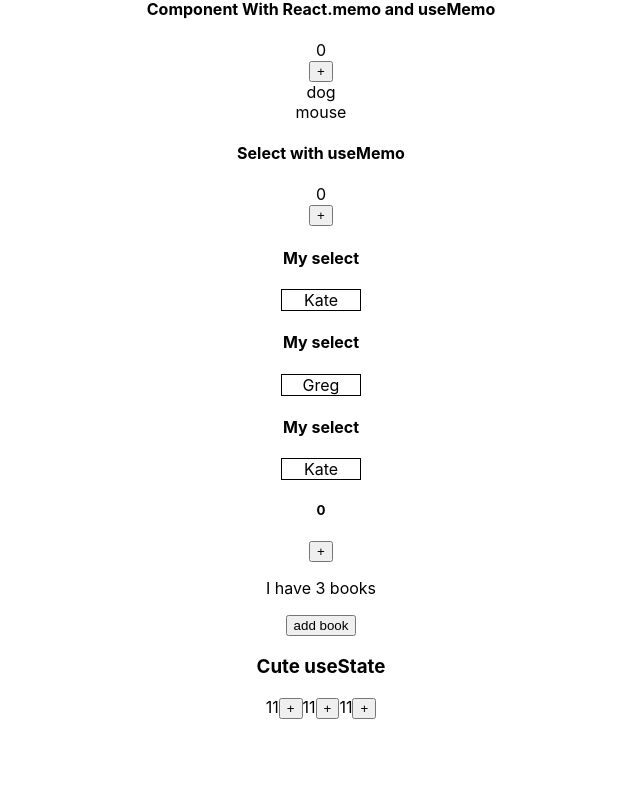
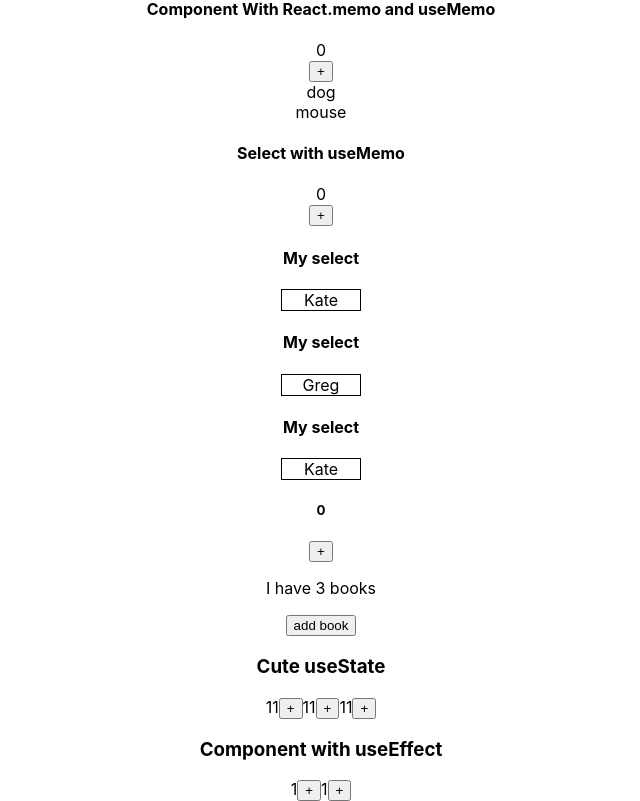
Before and after one commit to wrunika/samurai-way-main, a React (Create React App) app: page / in a window 1280 px wide. Shown: the part 1210-2011 px from the top of the page, without its empty margins (319-959 px from the left). Before the commit the page ends 1929 px from the top, so only its background shows below. Built offline with nearby package versions, Linux system fonts and the light colour scheme.

Commit message:
feat: add component with useEffect with different dependencies

```diff
--- a/src/App.tsx
+++ b/src/App.tsx
@@ -17,6 +17,7 @@ import {HelpsToReactMemo} from "./components/ComponentWithUseMemo/HelpsToReactMe
 import {SelectWithMemo} from "./components/ComponentWithUseMemo/SelectWithMemo";
 import {LikeUseCallback} from "./components/ComponentWithUseCallback/LikeUseCallback";
 import {CuteUseState} from "./components/CuteUseState/CuteUseState";
+import {ComponentWithUseEffect} from "./components/ComponentWithUseEffect/ComponentWithUseEffect";
 
 export type RatingValueType = 0 | 1 | 2 | 3 | 4 | 5
 
@@ -87,6 +88,7 @@ function App() {
             <SelectWithMemo />
             <LikeUseCallback />
             <CuteUseState />
+            <ComponentWithUseEffect />
         </div>
     );
 }
--- /dev/null
+++ b/src/components/ComponentWithUseEffect/ComponentWithUseEffect.tsx
@@ -0,0 +1,33 @@
+import React, {useEffect, useState} from 'react';
+
+export const ComponentWithUseEffect = () => {
+
+    const [counter, setCounter] = useState(1);
+    const [anotherCounter, setAnotherCounter] = useState(1);
+    console.log('ComponentWithUseEffect')
+
+    useEffect(() => {
+        console.log('useEffect')
+        document.title = counter.toString();
+    }, [counter]) //first render end every counter`s changing
+
+    /*useEffect(() => {
+        console.log('useEffect')
+        document.title = counter.toString();
+    }, []) // only first render (componentDidMount)
+    useEffect(() => {
+        console.log('useEffect')
+        document.title = counter.toString();
+    }) // every render
+    */
+
+    return(
+        <div>
+            <h3>Component with useEffect</h3>
+            {counter}
+            <button onClick={()=> setCounter(counter + 1)}>+</button>
+            {anotherCounter}
+            <button onClick={()=> setAnotherCounter(anotherCounter + 1)}>+</button>
+        </div>
+    )
+}
--- a/src/components/CuteUseState/CuteUseState.tsx
+++ b/src/components/CuteUseState/CuteUseState.tsx
@@ -17,9 +17,9 @@ export const CuteUseState = () => {
         <h3>Cute useState</h3>
         {counter}
         <button onClick={()=> setCounter(counter + 1)}>+</button>
-          {counter}
+        {counter}
         <button onClick={()=> setCounter(changer)}>+</button>
-          {counter}
+        {counter}
         <button onClick={()=> setCounter(state => state + 1)}>+</button>
       </div>
   )
```
